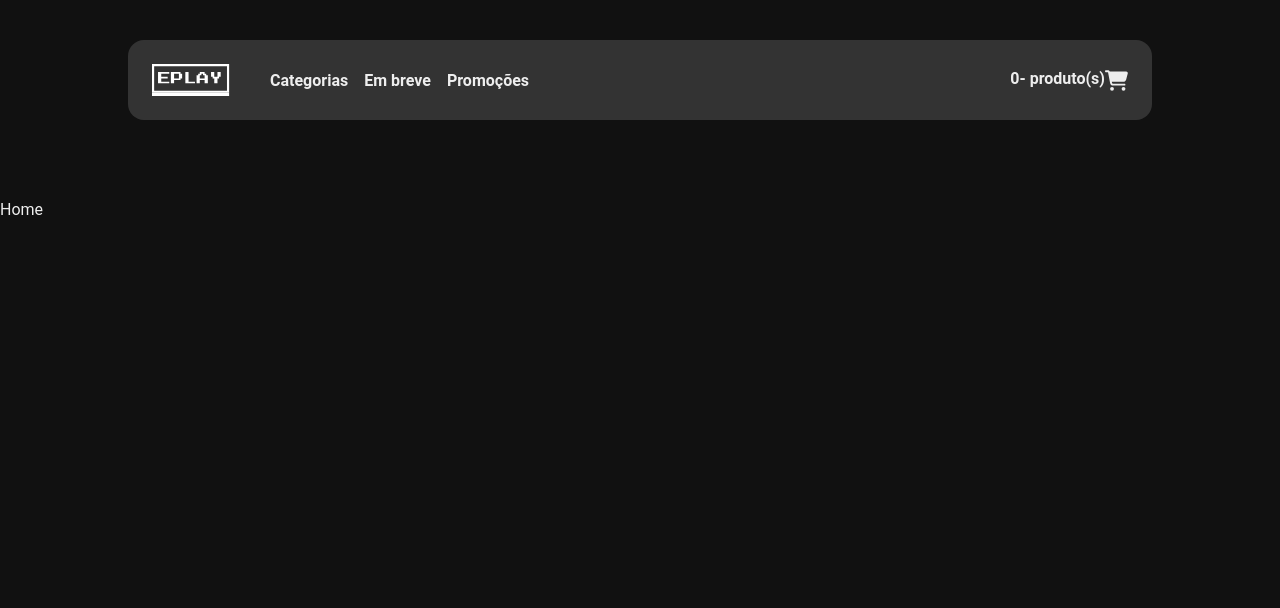
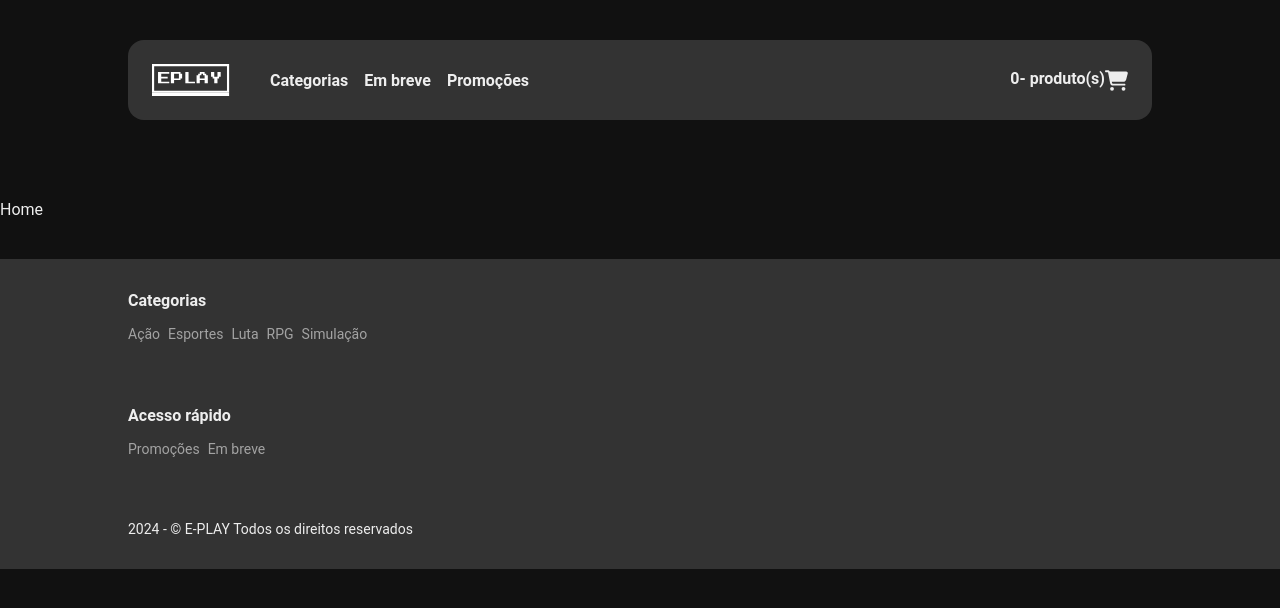
Before and after one commit to vitormarinheiro1/Ecommerce-eplay, a React (Create React App) app: page / in a window 1280 px wide. Shown: the top 608 px of the page. Built offline with nearby package versions, Linux system fonts and the light colour scheme.

Commit message:
:sparkles: feat: Footer

```diff
--- a/src/App.tsx
+++ b/src/App.tsx
@@ -4,6 +4,7 @@ import Header from "./components/Header";
 import { Provider } from "react-redux";
 import { store } from "./store";
 import Rotas from "./routes";
+import Footer from "./components/Footer";
 
 function App() {
   return (
@@ -14,6 +15,7 @@ function App() {
           <Header />
         </div>
         <Rotas />
+        <Footer />
       </BrowserRouter>
     </Provider>
   );
--- /dev/null
+++ b/src/components/Footer/index.tsx
@@ -0,0 +1,79 @@
+import * as S from './styles';
+
+const currentYear = new Date().getFullYear()
+
+const Footer = () => (
+    <S.Container>
+        <div className='container'>
+            <S.FooterSection>
+                <S.SectionTitle>Categorias</S.SectionTitle>
+                <S.Links>
+                    <li>
+                        <S.Link
+                            title='Clique aqui para acessar jogos de ação'
+                            to='/categories#action'
+                        >
+                            Ação
+                        </S.Link>
+                    </li>
+                    <li>
+                        <S.Link
+                            title='Clique aqui para acessar jogos de esportes'
+                            to='/categories#sports'
+                        >
+                            Esportes
+                        </S.Link>
+                    </li>
+                    <li>
+                        <S.Link
+                            title='Clique aqui para acessar jogos de luta'
+                            to='/categories#fight'
+                        >
+                            Luta
+                        </S.Link>
+                    </li>
+                    <li>
+                        <S.Link
+                            title='Clique aqui para acessar jogos de RPG'
+                            to='/categories#rpg'
+                        >
+                            RPG
+                        </S.Link>
+                    </li>
+                    <li>
+                        <S.Link
+                            title='Clique aqui para acessar jogos de simulação'
+                            to='/categories#simulation'
+                        >
+                            Simulação
+                        </S.Link>
+                    </li>
+                </S.Links>
+            </S.FooterSection>
+            <S.FooterSection>
+                <S.SectionTitle>Acesso rápido</S.SectionTitle>
+                <S.Links>
+                    <li>
+                        <S.Link
+                            title='Clique aqui para acessar jogos de promoções'
+                            to='/categories#on-sale'
+                        >
+                            Promoções
+                        </S.Link>
+                    </li>
+                    <li>
+                        <S.Link
+                            title='Clique aqui para acessar jogos de em breve'
+                            to='/categories#coming-soon'
+                        >
+                            Em breve
+                        </S.Link>
+                    </li>
+                </S.Links>
+            </S.FooterSection>
+            <p>{currentYear} - &copy; E-PLAY Todos os direitos reservados</p>
+        </div>
+    </S.Container>
+)
+
+export default Footer;
--- /dev/null
+++ b/src/components/Footer/styles.ts
@@ -0,0 +1,31 @@
+import styled from "styled-components";
+import { colors } from "../../styles";
+import { HashLink } from 'react-router-hash-link';
+
+export const Container = styled.footer`
+    background-color: ${colors.gray};
+    padding: 32px 0;
+    font-size: 14px;
+    margin-top: 40px;
+`
+
+export const SectionTitle = styled.h4`
+    color: ${colors.white};
+    font-size: 16px;
+    font-weight: bold;
+`
+
+export const Links = styled.ul`
+    display: flex;
+    margin-top: 16px;
+`
+
+export const Link = styled(HashLink)`
+    color: ${colors.lightGray};
+    text-decoration: none;
+    margin-right: 8px;
+`
+
+export const FooterSection = styled.div`
+    margin-bottom: 64px;
+`
```
